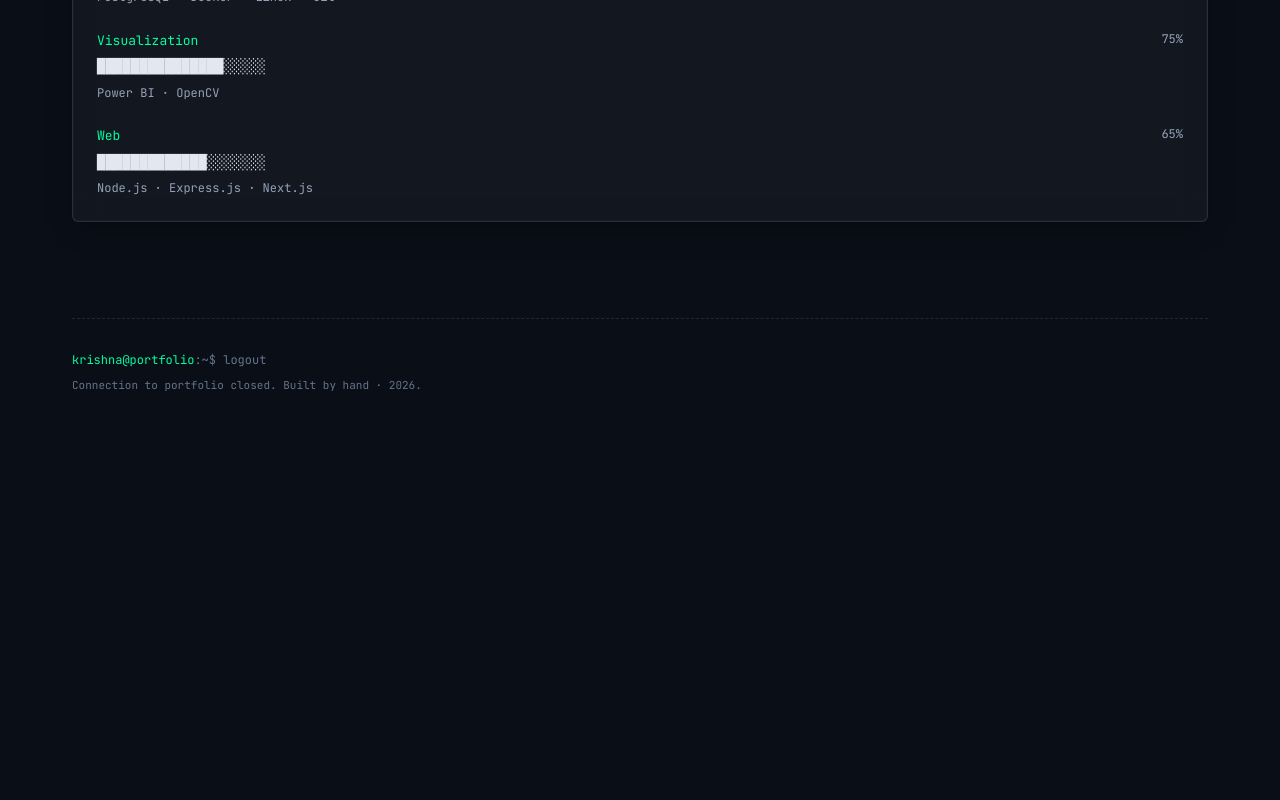
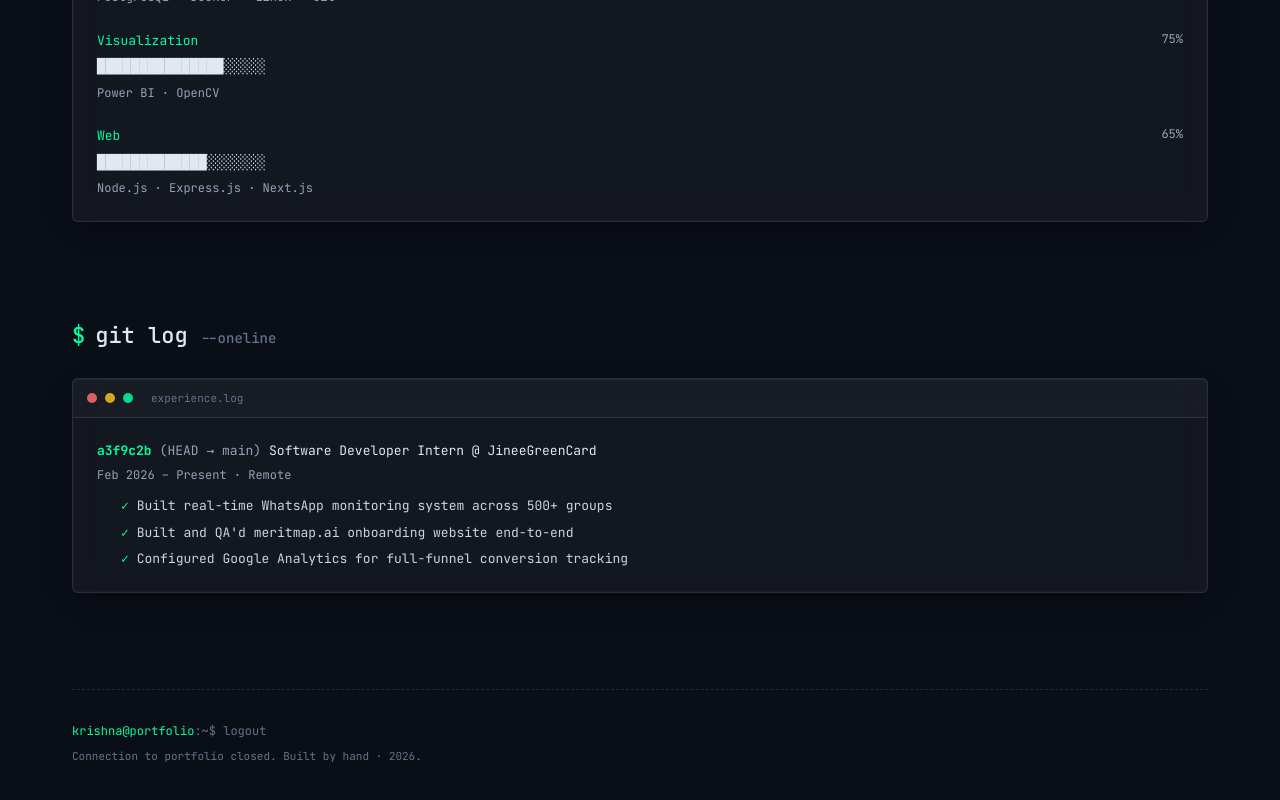
Before and after one commit to Krishna09Bhardwaj/krishna-portfolio, a Next.js app: page / in a window 1280 px wide. Shown: the part 2062-2862 px from the top of the page. Before the commit the page ends 2521 px from the top, so only its background shows below. Built offline with nearby package versions, Linux system fonts and the light colour scheme.

Commit message:
feat: add Experience section (git log aesthetic, reads from experience[])

```diff
--- a/src/components/sections/Experience.tsx
+++ b/src/components/sections/Experience.tsx
@@ -1 +1,50 @@
-export default function Experience() { return null; }
+'use client';
+import { useScrollReveal } from '@/hooks/useScrollReveal';
+import TerminalWindow from './TerminalWindow';
+import { experience } from '@/lib/data/krishna';
+
+const HASHES = ['a3f9c2b', 'd81e04f', '7cc3a19', 'b2f8e55', '9a1d3c7'];
+
+export default function Experience() {
+  const ref = useScrollReveal<HTMLElement>();
+
+  return (
+    <section id="experience" ref={ref} className="reveal kp-section">
+      <div className="section-head">
+        <span className="sigil">$</span>
+        <span>
+          git log{' '}
+          <span style={{ color: 'var(--fg-dim)', fontSize: 14 }}>--oneline</span>
+        </span>
+      </div>
+
+      <TerminalWindow filename="experience.log">
+        <div style={{ fontFamily: 'var(--font-mono)', fontSize: 13, display: 'flex', flexDirection: 'column', gap: 24 }}>
+          {experience.map((e, i) => (
+            <div key={i}>
+              <div style={{ display: 'flex', flexWrap: 'wrap', gap: 8, alignItems: 'baseline', marginBottom: 4 }}>
+                <span style={{ color: 'var(--accent)', fontWeight: 600 }}>
+                  {HASHES[i] ?? 'a3f9c2b'}
+                </span>
+                <span style={{ color: 'var(--fg-muted)' }}>(HEAD → main)</span>
+                <span style={{ color: 'var(--fg-1)' }}>
+                  {e.role} @ {e.company}
+                </span>
+              </div>
+              <div style={{ fontSize: 12, color: 'var(--fg-muted)', marginBottom: 10 }}>
+                {e.period} · {e.location}
+              </div>
+              <ul style={{ listStyle: 'none', padding: '0 0 0 24px', display: 'flex', flexDirection: 'column', gap: 5 }}>
+                {e.highlights.map((h, j) => (
+                  <li key={j} style={{ color: 'var(--fg-2)' }}>
+                    <span style={{ color: 'var(--accent)' }}>✓</span>{'  '}{h}
+                  </li>
+                ))}
+              </ul>
+            </div>
+          ))}
+        </div>
+      </TerminalWindow>
+    </section>
+  );
+}
```
